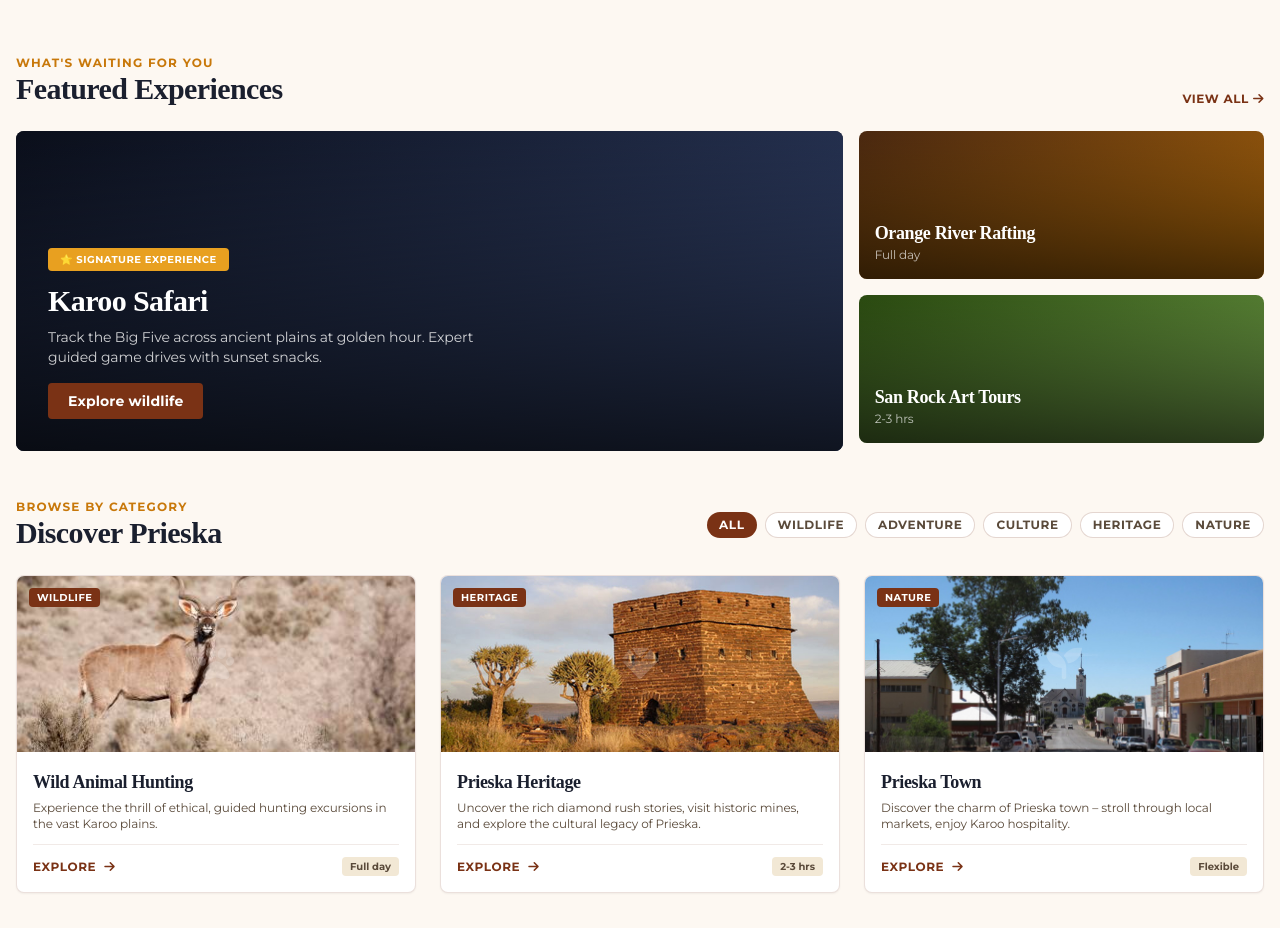
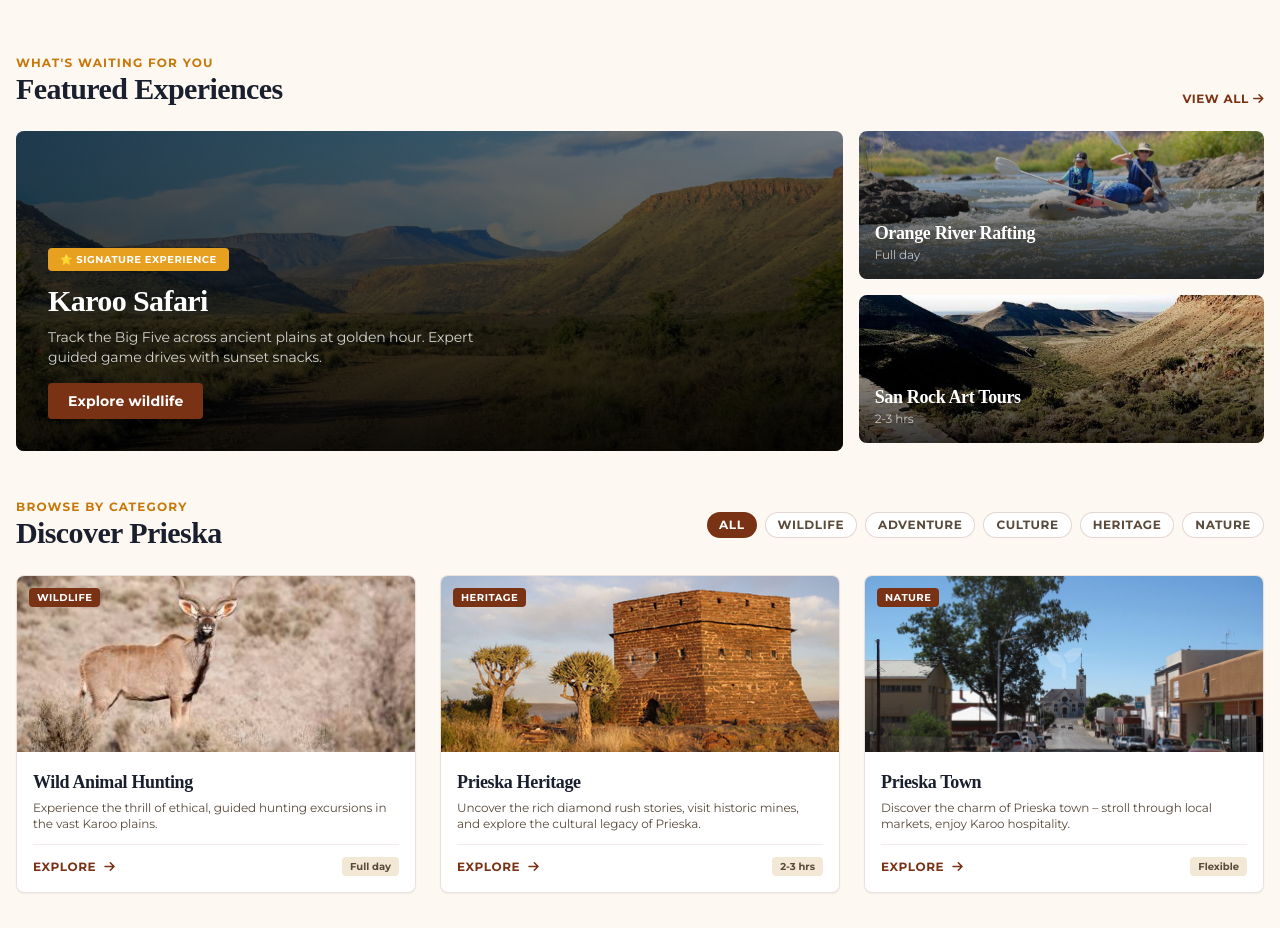
Before and after one commit to MondeNel/prieska-tourism, a React (Vite) app in the folder prieska-tourism/: page / in a window 1280 px wide. Shown: the part 1020-1948 px from the top of the page. Built offline with nearby package versions, Linux system fonts and the light colour scheme; the HTML template or start-up script is replaced by a standard one.

Commit message:
Add images to Featured and Mini Featured cards using experience.image with overlays

```diff
--- a/prieska-tourism/src/components/Experiences.jsx
+++ b/prieska-tourism/src/components/Experiences.jsx
@@ -4,12 +4,15 @@ import { getExperiences } from '../services/dataService';
 
 const filters = ["all", "wildlife", "adventure", "culture", "heritage", "nature"];
 
-// Featured Card – large hero card
+// Featured Card – large hero card with background image
 const FeaturedCard = ({ experience, onBook }) => {
   return (
-    <div className="relative rounded-lg overflow-hidden cursor-pointer group min-h-[320px] flex flex-col justify-end p-8 bg-[#1A1F2E]">
-      <div className="absolute inset-0 bg-gradient-to-br from-[#0A0E1A] to-[#3D5080]"></div>
-      <div className="absolute inset-0 bg-gradient-to-t from-black/75 to-transparent"></div>
+    <div
+      className="relative rounded-lg overflow-hidden cursor-pointer group min-h-[320px] flex flex-col justify-end p-8 bg-cover bg-center"
+      style={{ backgroundImage: `url(${experience.image || '/fallback.jpg'})` }}
+    >
+      <div className="absolute inset-0 bg-gradient-to-br from-black/70 via-black/50 to-black/70"></div>
+      <div className="absolute inset-0 bg-gradient-to-t from-black/80 to-transparent"></div>
       <div className="relative z-10">
         <span className="inline-block bg-[#E8A020] text-white text-[10px] font-bold px-3 py-1 rounded uppercase tracking-wider mb-3">
           ⭐ Signature Experience
@@ -27,14 +30,15 @@ const FeaturedCard = ({ experience, onBook }) => {
   );
 };
 
-// Mini Featured Card – smaller side card
-const MiniFeaturedCard = ({ experience, onBook, gradient }) => {
+// Mini Featured Card – smaller side card with background image
+const MiniFeaturedCard = ({ experience, onBook }) => {
   return (
     <div
-      className={`relative rounded-lg overflow-hidden cursor-pointer group min-h-[148px] flex flex-col justify-end p-4 ${gradient}`}
+      className="relative rounded-lg overflow-hidden cursor-pointer group min-h-[148px] flex flex-col justify-end p-4 bg-cover bg-center"
+      style={{ backgroundImage: `url(${experience.image || '/fallback.jpg'})` }}
       onClick={() => onBook(experience.title)}
     >
-      <div className="absolute inset-0 bg-gradient-to-t from-black/65 to-transparent"></div>
+      <div className="absolute inset-0 bg-gradient-to-t from-black/80 to-transparent"></div>
       <div className="relative z-10">
         <h4 className="font-serif text-lg font-bold text-white">{experience.title}</h4>
         <p className="text-xs text-white/70">{experience.duration}</p>
@@ -43,7 +47,7 @@ const MiniFeaturedCard = ({ experience, onBook, gradient }) => {
   );
 };
 
-// Standard Card
+// Standard Card (unchanged)
 const StandardCard = ({ experience, onBook }) => {
   const [selectedTimeSlot, setSelectedTimeSlot] = useState(experience.timeSlots?.[0] || '');
 
@@ -102,12 +106,6 @@ const Experiences = () => {
     setIsBookingOpen(true);
   };
 
-  // Gradient classes for mini featured cards
-  const miniGradients = [
-    "bg-gradient-to-br from-[#4A2810] to-[#C8780A]",
-    "bg-gradient-to-br from-[#2A4A10] to-[#7AAA50]",
-  ];
-
   return (
     <>
       <div id="experiences" className="container mx-auto px-4 py-12 md:py-16">
@@ -131,12 +129,11 @@ const Experiences = () => {
               </div>
               {/* Two mini cards */}
               <div className="flex flex-col gap-4">
-                {featured.slice(1, 3).map((exp, idx) => (
+                {featured.slice(1, 3).map((exp) => (
                   <MiniFeaturedCard
                     key={exp.id}
                     experience={exp}
                     onBook={handleBook}
-                    gradient={miniGradients[idx % miniGradients.length]}
                   />
                 ))}
               </div>
```
